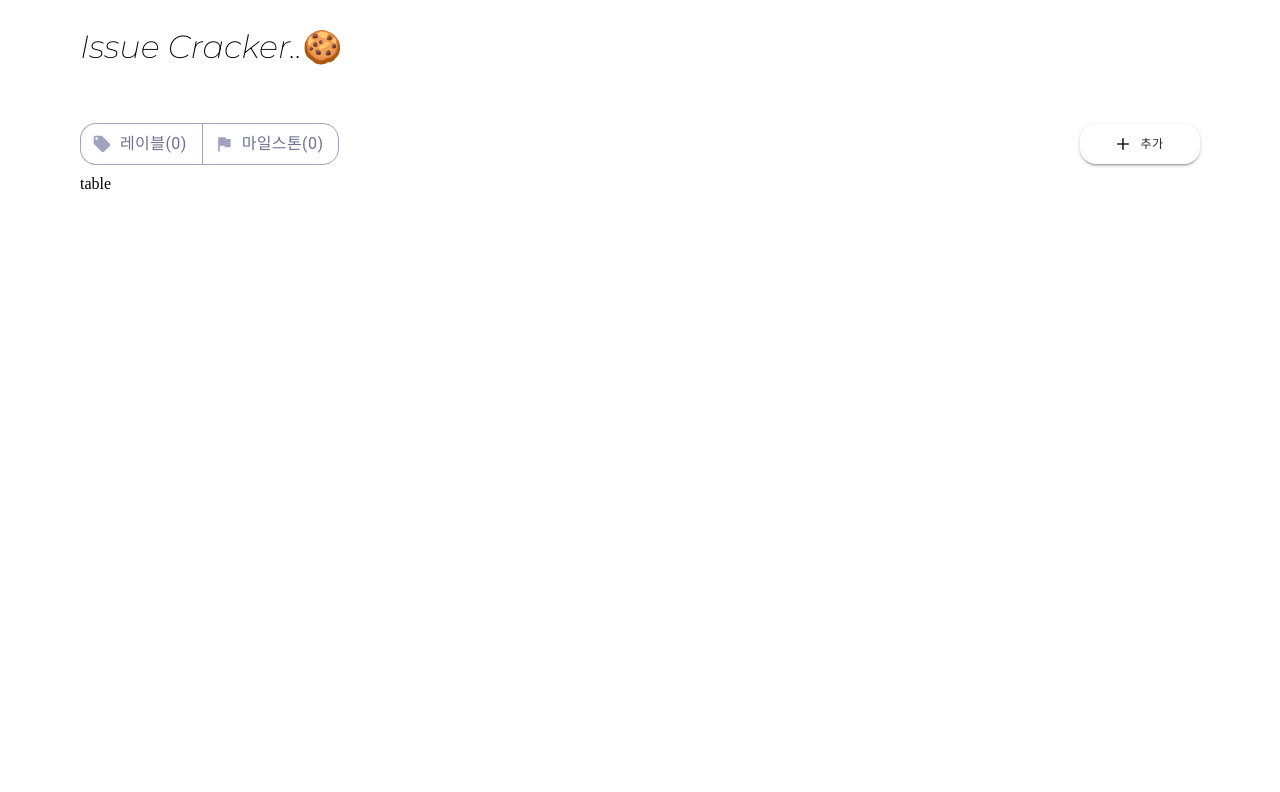
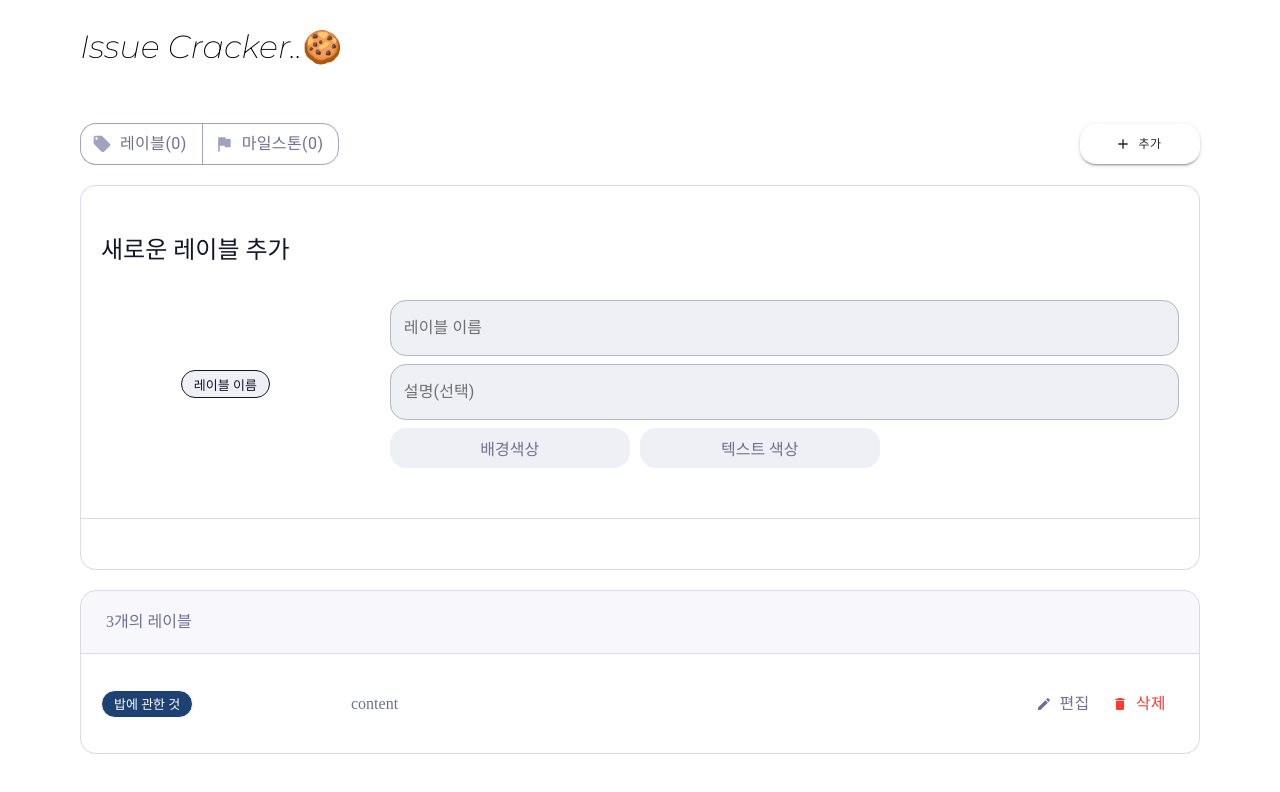
Before and after one commit to codesquad-members-2021/issue-tracker, a React (Create React App) app in the folder frontend/issue-cracker/: page /main/label-list in a window 1280 px wide. Shown: the top 792 px of the page. Built offline with nearby package versions, Linux system fonts and the light colour scheme.

Commit message:
feat: Label List Add ghojeong/issue-tracker/#50

```diff
--- a/frontend/issue-cracker/src/components/common/group/ButtonGroup.tsx
+++ b/frontend/issue-cracker/src/components/common/group/ButtonGroup.tsx
@@ -1,6 +1,5 @@
 import React, { FC } from 'react';
 import Button from '@material-ui/core/Button';
-import AddIcon from '@material-ui/icons/Add';
 import useButtonStyles from '../../styles/ButtonStyles';
 import { ClassNameMap } from '@material-ui/styles/withStyles';
 import styled from 'styled-components';
@@ -9,6 +8,7 @@ interface Prop {
   type: string;
   name: string;
   color?: string;
+  icon?: JSX.Element;
 }
 type IButtonType = ClassNameMap<
   | 'buttonLarge'
@@ -23,18 +23,19 @@ interface IButton {
   classes: IButtonType;
   name: string;
   color?: string;
+  icon?: JSX.Element | undefined;
 }
 
-const ButtonGroup: FC<Prop> = ({ type, name, color = 'white' }: Prop) => {
+const ButtonGroup: FC<Prop> = ({ type, name, color = 'white', icon }: Prop) => {
   const classes = useButtonStyles();
 
   return {
     large: <ButtonLarge {...{ classes, name, color }} />,
     medium: <ButtonMedium {...{ classes, name, color }} />,
-    smallFill: <ButtonSmallFill {...{ classes, name, color }} />,
-    smallBorder: <ButtonSmallBorder {...{ classes, name, color }} />,
-    mediumText: <ButtonMediumText {...{ classes, name, color }} />,
-    smallText: <ButtonSmallText {...{ classes, name, color }} />,
+    smallFill: <ButtonSmallFill {...{ classes, name, color, icon }} />,
+    smallBorder: <ButtonSmallBorder {...{ classes, name, color, icon }} />,
+    mediumText: <ButtonMediumText {...{ classes, name, color, icon }} />,
+    smallText: <ButtonSmallText {...{ classes, name, color, icon }} />,
   }[type] as JSX.Element;
 };
 
@@ -69,11 +70,11 @@ function ButtonMedium({ classes, name, color }: IButton) {
   );
 }
 
-function ButtonSmallFill({ classes, name, color }: IButton) {
+function ButtonSmallFill({ classes, name, color, icon }: IButton) {
   return (
     <CustomButton
       variant="contained"
-      startIcon={<AddIcon />}
+      startIcon={icon}
       className={classes.buttonSmallFill}
       style={{
         backgroundColor: `${color}`,
@@ -85,11 +86,11 @@ function ButtonSmallFill({ classes, name, color }: IButton) {
   );
 }
 
-function ButtonSmallBorder({ classes, name, color }: IButton) {
+function ButtonSmallBorder({ classes, name, color, icon }: IButton) {
   return (
     <Button
       variant="outlined"
-      startIcon={<AddIcon />}
+      startIcon={icon}
       className={classes.buttonSmallBorder}
       style={{
         border: `1px solid ${color}`,
@@ -100,11 +101,11 @@ function ButtonSmallBorder({ classes, name, color }: IButton) {
   );
 }
 
-function ButtonMediumText({ classes, name }: IButton) {
+function ButtonMediumText({ classes, name, icon }: IButton) {
   return (
     <Button
       variant="text"
-      startIcon={<AddIcon />}
+      startIcon={icon}
       className={classes.buttonMediumText}
     >
       {name}
@@ -112,13 +113,9 @@ function ButtonMediumText({ classes, name }: IButton) {
   );
 }
 
-function ButtonSmallText({ classes, name }: IButton) {
+function ButtonSmallText({ classes, name, icon }: IButton) {
   return (
-    <Button
-      variant="text"
-      startIcon={<AddIcon />}
-      className={classes.buttonSmallText}
-    >
+    <Button variant="text" startIcon={icon} className={classes.buttonSmallText}>
       {name}
     </Button>
   );
--- a/frontend/issue-cracker/src/components/layout/IssueAdd/IssueAddBox/IssueAddSidebar/IssueAddSidebar.tsx
+++ b/frontend/issue-cracker/src/components/layout/IssueAdd/IssueAddBox/IssueAddSidebar/IssueAddSidebar.tsx
@@ -11,7 +11,7 @@ const IssueAddSidebar = (): JSX.Element => {
     <IssueAddSidebarStyle>
       {SIDEBAR_MENU.map((menu) => (
         <SideBarCell key={uuidv4()}>
-          <TextGroup type="xSmall" content={menu} color="#6E7191" />
+          <TextGroup type="small" content={menu} color="#6E7191" />
           <CustomAddIcon />
         </SideBarCell>
       ))}
@@ -42,7 +42,7 @@ const SideBarCell = styled(S.IssueCell)`
 `;
 
 const CustomAddIcon = styled(AddIcon)`
-  font-size: 14px;
+  font-size: 16px;
   color: #6e7191;
   cursor: pointer;
 `;
--- a/frontend/issue-cracker/src/components/layout/IssueDetail/IssueDetailBox/IssueDetailSidebar/IssueDetailSidebar.tsx
+++ b/frontend/issue-cracker/src/components/layout/IssueDetail/IssueDetailBox/IssueDetailSidebar/IssueDetailSidebar.tsx
@@ -11,7 +11,7 @@ const IssueDetailSidebar = (): JSX.Element => {
     <IssueDetailSidebarStyle>
       {SIDEBAR_MENU.map((menu) => (
         <SideBarCell key={uuidv4()}>
-          <TextGroup type="xSmall" content={menu} color="#6E7191" />
+          <TextGroup type="small" content={menu} color="#6E7191" />
           <CustomAddIcon />
         </SideBarCell>
       ))}
@@ -42,7 +42,7 @@ const SideBarCell = styled(S.IssueCell)`
 `;
 
 const CustomAddIcon = styled(AddIcon)`
-  font-size: 14px;
+  font-size: 16px;
   color: #6e7191;
   cursor: pointer;
 `;
--- /dev/null
+++ b/frontend/issue-cracker/src/components/layout/LabelList/LabelAdd/index.tsx
@@ -0,0 +1,129 @@
+import React from 'react';
+import styled from 'styled-components';
+import { Issue as S } from '../../../styles/CommonStyles';
+import TextGroup from '../../../common/group/TextGroup';
+import InputGroup from '../../../common/group/InputGroup';
+import LabelSmallGroup from '../../../common/group/LabelSmallGroup';
+
+const LabelAdd = (): JSX.Element => {
+  return (
+    <LabelAddStyle>
+      <LabelAddHeader>
+        <TextBox>
+          <TextGroup
+            type="large"
+            content="새로운 레이블 추가"
+            color="#14142B"
+          />
+        </TextBox>
+      </LabelAddHeader>
+      <LabelAddCell>
+        <LabelContainer>
+          <LabelBox>
+            <LabelSmallGroup
+              label="레이블 이름"
+              backgroundColor="#EFF0F6"
+              color="#14142B"
+            />
+          </LabelBox>
+        </LabelContainer>
+        <InputContainer>
+          <InputBox>
+            <InputGroup variant="outlined" name="레이블 이름" type="large" />
+          </InputBox>
+          <InputBox>
+            <InputGroup variant="outlined" name="설명(선택)" type="large" />
+          </InputBox>
+          <InputColorBox>
+            <BackgroundColorBox>배경색상</BackgroundColorBox>
+            <TextColorBox>텍스트 색상</TextColorBox>
+          </InputColorBox>
+        </InputContainer>
+      </LabelAddCell>
+      <LabelAddCell></LabelAddCell>
+    </LabelAddStyle>
+  );
+};
+
+export default LabelAdd;
+
+const LabelAddStyle = styled.div`
+  margin: 20px 0px;
+`;
+
+const LabelAddHeader = styled(S.IssueTableHeader)`
+  background: #fff;
+  border-bottom: none;
+  padding-bottom: 30px;
+  height: fit-content;
+`;
+
+const LabelAddCell = styled(S.IssueCell)`
+  justify-content: center;
+  height: fit-content;
+  padding-bottom: 50px;
+`;
+
+const TextBox = styled.div`
+  margin-left: 20px;
+  margin-top: 20px;
+`;
+
+const LabelContainer = styled.div`
+  width: 30%;
+  margin: 20px;
+  display: flex;
+  justify-content: center;
+  align-items: center;
+`;
+
+const InputBox = styled.div`
+  padding: 0px 20px;
+
+  div {
+    width: 100%;
+  }
+
+  input {
+    background: #eff0f6;
+    border-radius: 16px;
+  }
+
+  fieldset {
+    border-radius: 16px;
+  }
+`;
+
+const InputContainer = styled.div`
+  width: 100%;
+`;
+
+const LabelBox = styled.div``;
+
+const InputColorBox = styled.div`
+  display: flex;
+  padding: 0px 20px;
+`;
+
+const BackgroundColorBox = styled.div`
+  width: 240px;
+  height: 40px;
+  background: #eff0f6;
+  border-radius: 16px;
+  display: flex;
+  justify-content: center;
+  align-items: center;
+  color: #6e7191;
+`;
+
+const TextColorBox = styled.div`
+  width: 240px;
+  height: 40px;
+  background: #eff0f6;
+  border-radius: 16px;
+  display: flex;
+  justify-content: center;
+  align-items: center;
+  margin: 0px 10px;
+  color: #6e7191;
+`;
--- a/frontend/issue-cracker/src/components/layout/LabelList/LabelNav/index.tsx
+++ b/frontend/issue-cracker/src/components/layout/LabelList/LabelNav/index.tsx
@@ -4,6 +4,7 @@ import { SMALL_FILL } from '../../../../utils/const';
 import ButtonGroup from '../../../common/group/ButtonGroup';
 import TapGroup from '../../../common/group/TabGroup';
 import { Link } from 'react-router-dom';
+import AddIcon from '@material-ui/icons/Add';
 
 const LabelNav: FC = () => {
   return (
@@ -14,7 +15,11 @@ const LabelNav: FC = () => {
         </TabBox>
         <Link to="/main/label-add">
           <ButtonBox>
-            <ButtonGroup type={SMALL_FILL} name={'추가'} />
+            <ButtonGroup
+              type={SMALL_FILL}
+              name={'추가'}
+              icon={<AddIcon style={{ fontSize: 16 }} />}
+            />
           </ButtonBox>
         </Link>
       </LabelNavContainer>
@@ -25,7 +30,7 @@ const LabelNav: FC = () => {
 export default LabelNav;
 
 const LabelNavDiv = styled.div`
-  margin-bottom: 10px;
+  margin-bottom: 20px;
 `;
 
 const LabelNavContainer = styled.div`
--- /dev/null
+++ b/frontend/issue-cracker/src/components/layout/LabelList/LabelTable/LabelCell.tsx
@@ -0,0 +1,77 @@
+import React from 'react';
+import { Issue as S } from '../../../styles/CommonStyles';
+import styled from 'styled-components';
+import LabelSmallGroup from '../../../common/group/LabelSmallGroup';
+import TextGroup from '../../../common/group/TextGroup';
+import Button from '@material-ui/core/Button';
+import EditIcon from '@material-ui/icons/Edit';
+import DeleteIcon from '@material-ui/icons/Delete';
+
+const LabelCell = (): JSX.Element => {
+  return (
+    <LabelCellStyle>
+      <LabelContent>
+        <LabelBox>
+          <LabelSmallGroup
+            color={'#fff'}
+            backgroundColor={'#1E4174'}
+            label="밥에 관한 것"
+          ></LabelSmallGroup>{' '}
+        </LabelBox>
+        <TextBox>
+          <TextGroup type="small" content={'content'} color="#6E7191" />
+        </TextBox>
+      </LabelContent>
+      <ButtonBox>
+        <EditButtonBox>
+          <Button
+            startIcon={<EditIcon style={{ color: '#6E7191', fontSize: 16 }} />}
+          >
+            <TextGroup type="small" content={'편집'} color="#6E7191" />
+          </Button>
+        </EditButtonBox>
+        <DeleteButtonBox>
+          <Button
+            startIcon={
+              <DeleteIcon style={{ color: '#FF3B30', fontSize: 16 }} />
+            }
+          >
+            <TextGroup type="small" content={'삭제'} color="#FF3B30" />
+          </Button>
+        </DeleteButtonBox>
+      </ButtonBox>
+    </LabelCellStyle>
+  );
+};
+
+export default LabelCell;
+
+const LabelCellStyle = styled(S.IssueCell)`
+  align-items: center;
+`;
+
+const LabelContent = styled.div`
+  display: flex;
+  justify-content: space-evenly;
+  align-items: center;
+  margin-left: 20px;
+`;
+
+const LabelBox = styled.div`
+  min-width: 250px;
+`;
+
+const TextBox = styled.div``;
+
+const ButtonBox = styled.div`
+  display: flex;
+  margin-right: 20px;
+`;
+
+const EditButtonBox = styled.div`
+  padding: 0px 5px;
+`;
+
+const DeleteButtonBox = styled.div`
+  padding: 0px 5px;
+`;
--- /dev/null
+++ b/frontend/issue-cracker/src/components/layout/LabelList/LabelTable/LabelTableHeader.tsx
@@ -0,0 +1,21 @@
+import React from 'react';
+import { Issue as S } from '../../../styles/CommonStyles';
+import TextGroup from '../../../common/group/TextGroup';
+import styled from 'styled-components';
+import { v4 as uuidv4 } from 'uuid';
+
+const LabelTableHeader = (): JSX.Element => {
+  return (
+    <S.IssueTableHeader>
+      <TextBox>
+        <TextGroup type="small" content={'3개의 레이블'} color="#6E7191" />
+      </TextBox>
+    </S.IssueTableHeader>
+  );
+};
+
+export default LabelTableHeader;
+
+const TextBox = styled.div`
+  margin-left: 25px;
+`;
--- a/frontend/issue-cracker/src/components/layout/LabelList/LabelTable/index.tsx
+++ b/frontend/issue-cracker/src/components/layout/LabelList/LabelTable/index.tsx
@@ -1,8 +1,15 @@
 import React from 'react';
 import styled from 'styled-components';
+import LabelTableHeader from './LabelTableHeader';
+import LabelCell from './LabelCell';
 
 const LabelTable = (): JSX.Element => {
-  return <IssueTableContainer>table</IssueTableContainer>;
+  return (
+    <IssueTableContainer>
+      <LabelTableHeader />
+      <LabelCell />
+    </IssueTableContainer>
+  );
 };
 
 export default LabelTable;
--- a/frontend/issue-cracker/src/components/layout/LabelList/index.tsx
+++ b/frontend/issue-cracker/src/components/layout/LabelList/index.tsx
@@ -1,5 +1,6 @@
 import React from 'react';
 import styled from 'styled-components';
+import LabelAdd from './LabelAdd';
 import LabelNav from './LabelNav';
 import LabelTable from './LabelTable';
 
@@ -7,6 +8,7 @@ const LabelList = (): JSX.Element => {
   return (
     <LabeListStyle>
       <LabelNav />
+      <LabelAdd />
       <LabelTable />
     </LabeListStyle>
   );
```
Also changed, not shown: frontend/issue-cracker/src/components/layout/IssueList/IssueNav/index.tsx (+6 -1 lines).
